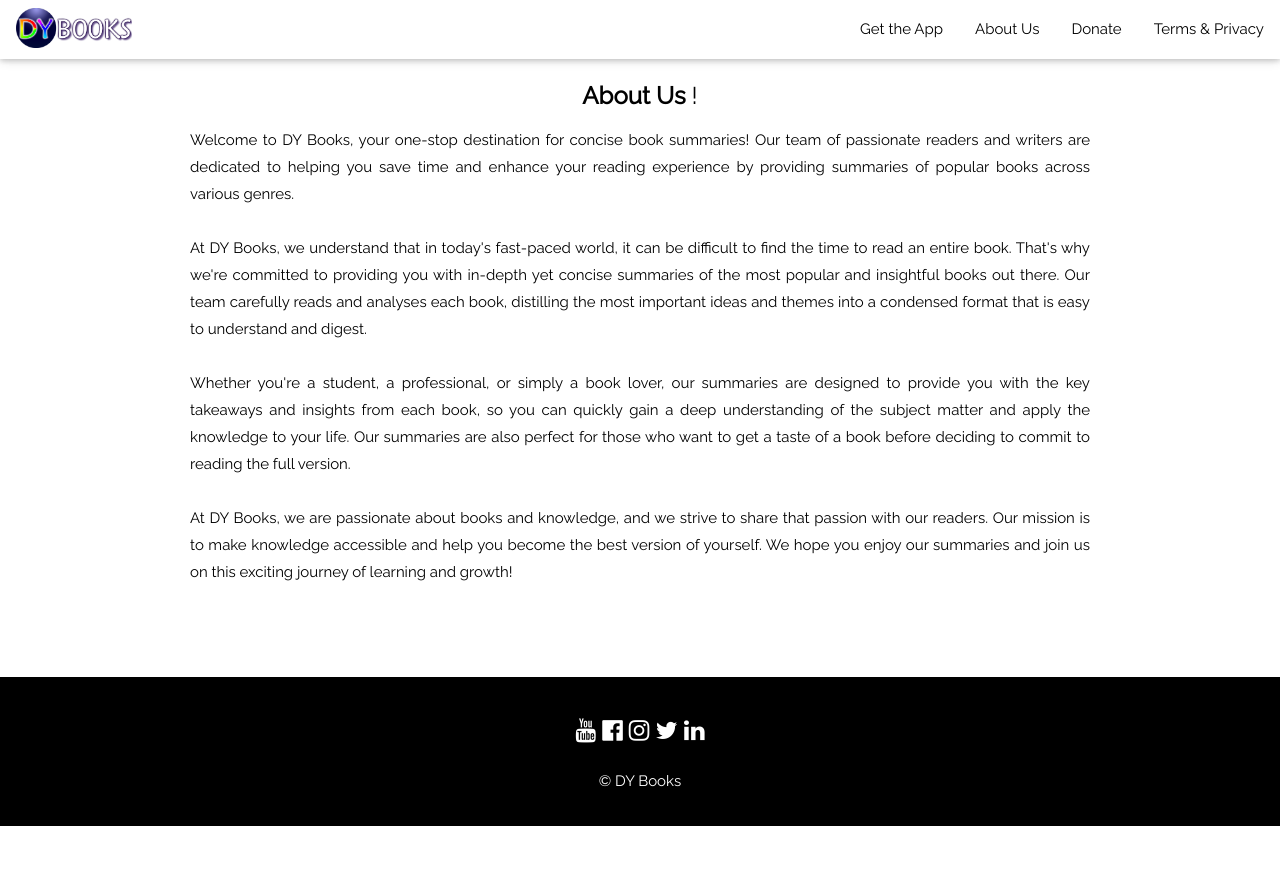
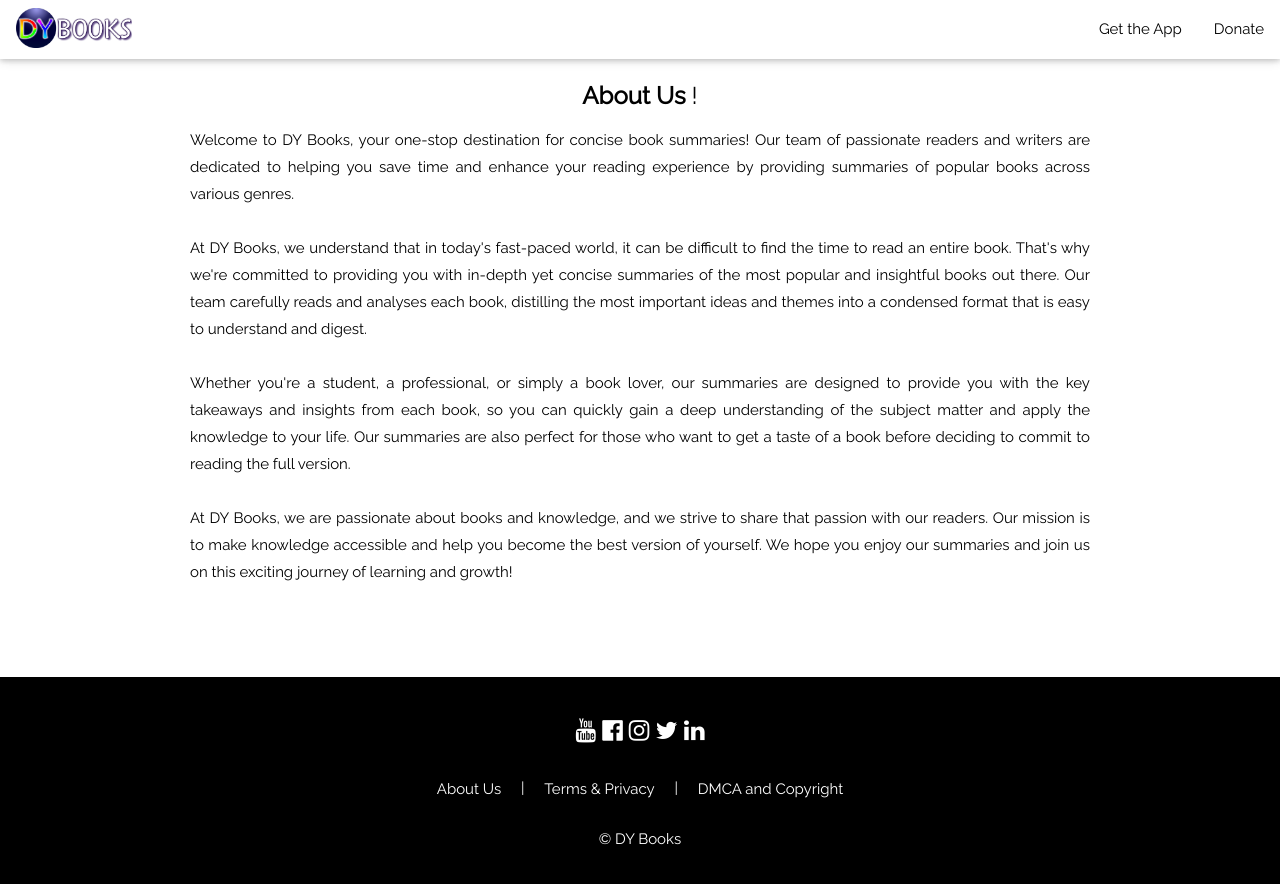
Before and after one commit to priyankainfotech05/DY-Books, a plain HTML site: page about.html in a window 1280 px wide. Before the commit the page ends 826 px from the top, so only its background shows below. Drawn offline with nearby package versions, Linux system fonts and the light colour scheme.

Commit message:
Update about.html

```diff
--- a/about.html
+++ b/about.html
@@ -52,10 +52,8 @@
     </a>
     <!-- Right-sided navbar links -->
     <div class="w3-right w3-hide-small">
-      <a href="/app.html" class="w3-bar-item w3-button">Get the App</a>
-      <a href="/about.html" class="w3-bar-item w3-button">About Us</a>
+	<a href="/app.html" class="w3-bar-item w3-button">Get the App</a>
       <a href="/donate.html" class="w3-bar-item w3-button">Donate</a>
-      <a href="/terms.html" class="w3-bar-item w3-button">Terms & Privacy</a>
       <!--<a href="#team" class="w3-bar-item w3-button"><i class="fa fa-user"></i> TEAM</a>
       <a href="#work" class="w3-bar-item w3-button"><i class="fa fa-th"></i> WORK</a>
       <a href="#pricing" class="w3-bar-item w3-button"><i class="fa fa-usd"></i> PRICING</a>
@@ -73,9 +71,7 @@
 <nav class="w3-sidebar w3-bar-block w3-black w3-card w3-animate-left w3-hide-medium w3-hide-large" style="display:none" id="mySidebar">
   <a href="javascript:void(0)" onclick="w3_close()" class="w3-bar-item w3-button w3-large w3-padding-16">Close ×</a>
   <a href="/app.html" onclick="w3_close()" class="w3-bar-item w3-button">Get the App</a>
-  <a href="/about.html" onclick="w3_close()" class="w3-bar-item w3-button">About Us</a>
   <a href="/donate.html" onclick="w3_close()" class="w3-bar-item w3-button">Donate</a>
-  <a href="/terms.html" onclick="w3_close()" class="w3-bar-item w3-button">Terms & Privacy</a>
   <!--<a href="#team" onclick="w3_close()" class="w3-bar-item w3-button">TEAM</a>
   <a href="#work" onclick="w3_close()" class="w3-bar-item w3-button">WORK</a>
   <a href="#pricing" onclick="w3_close()" class="w3-bar-item w3-button">PRICING</a>
@@ -120,7 +116,13 @@
     <i class="fa fa-snapchat w3-hover-opacity"></i>
     -->
   </div>
+  <p>
+	  <a href="/about.html" class="w3-bar-item w3-button">About Us</a> |
+	  <a href="/terms.html" class="w3-bar-item w3-button">Terms & Privacy</a> |
+	  <a href="/dmca.html" class="w3-bar-item w3-button">DMCA and Copyright</a>
+  </p>
   <p>&copy; DY Books</p>
+  <br><br><br>
 </footer>
 
 <script>
```
